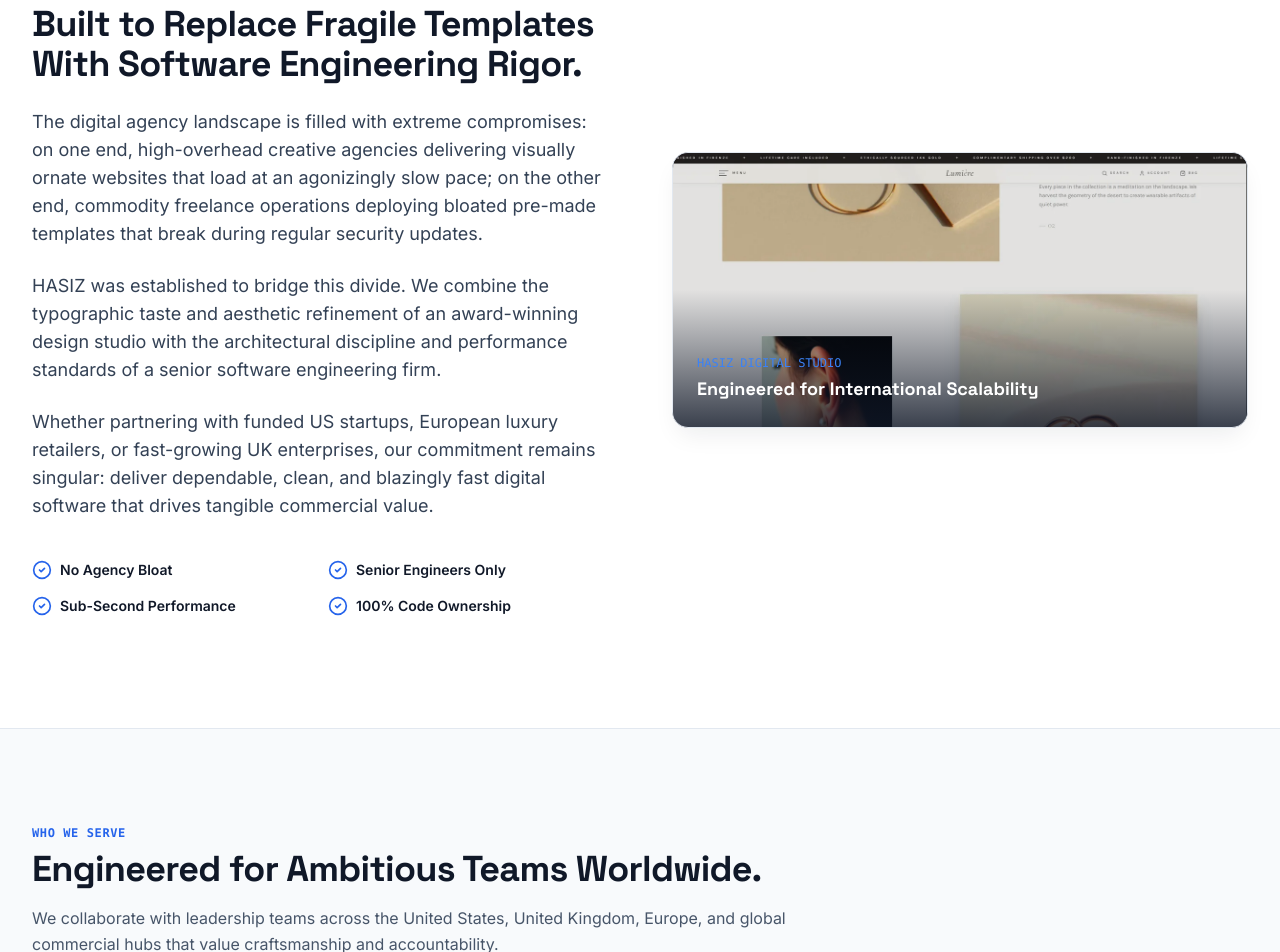
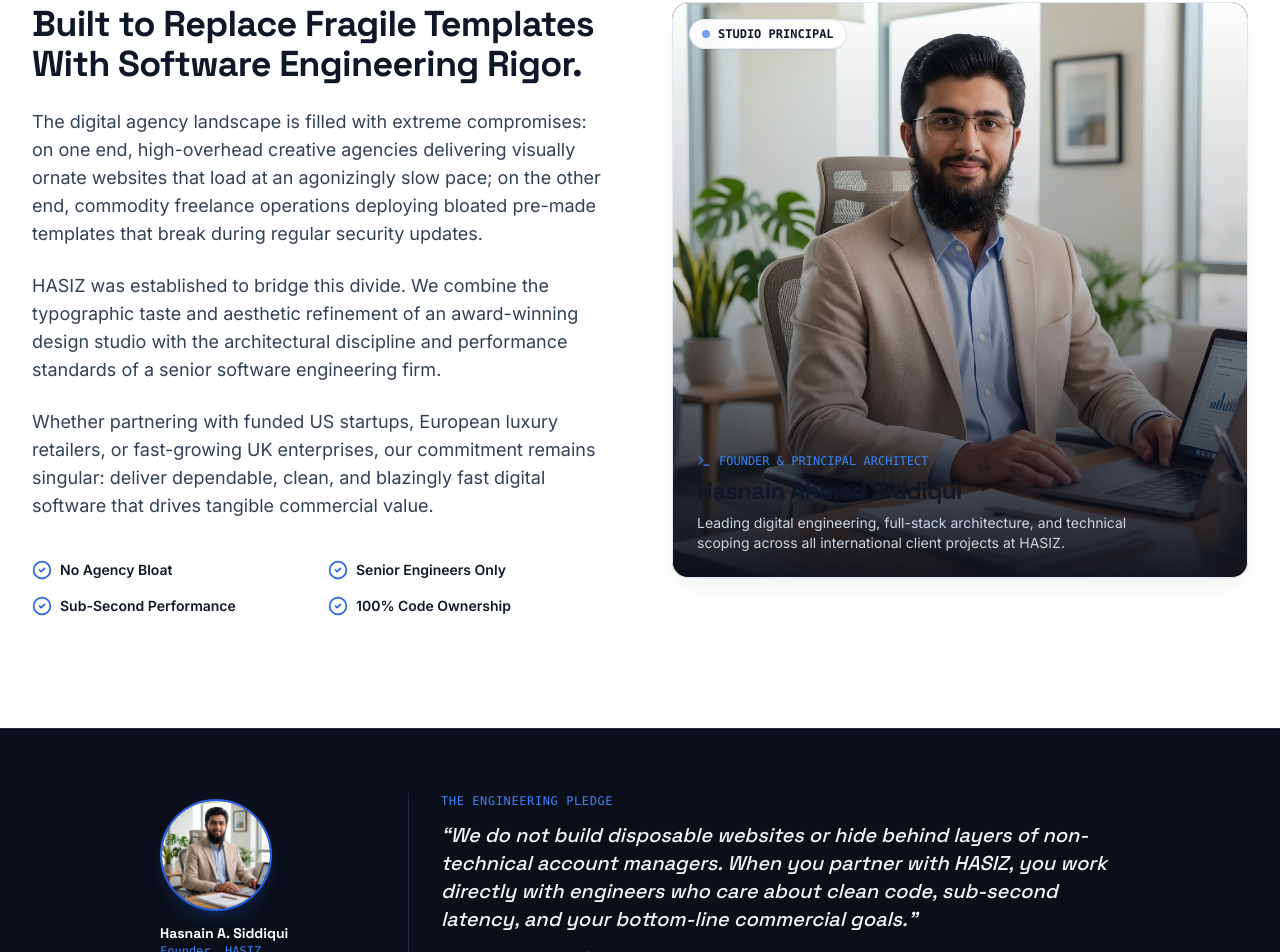
Before and after one commit to digitalhasiz-code/Hasiz-Digital, a Next.js app: page /about in a window 1280 px wide. Shown: the part 772-1724 px from the top of the page. Built offline with nearby package versions, Linux system fonts and the light colour scheme; no server answers.

Commit message:
feat: integrate founder professional portrait and leadership pledge in About page

```diff
--- a/src/app/about/page.tsx
+++ b/src/app/about/page.tsx
@@ -4,19 +4,19 @@
 import Breadcrumbs from "@/components/Breadcrumbs";
 import PhilosophySection from "@/components/PhilosophySection";
 import TechStackGrid from "@/components/TechStackGrid";
-import { ArrowRight, CheckCircle2, Shield, Code, Cpu, Target } from "lucide-react";
+import { ArrowRight, CheckCircle2, Shield, Code, Cpu, Target, Award, Terminal, Check, MessageSquare } from "lucide-react";
 
 export const metadata: Metadata = {
-  title: "About HASIZ — Digital Engineering Studio",
-  description: "Learn about HASIZ: our digital engineering studio background, senior technical capabilities, engineering standards, and international client focus.",
+  title: "About HASIZ — Digital Engineering Studio & Leadership",
+  description: "Learn about HASIZ: our digital engineering studio background, founder Hasnain Ahmed Siddiqui, senior technical capabilities, engineering standards, and international client focus.",
   alternates: {
-    canonical: "/about",
+    canonical: "https://www.hasiz.com/about",
   },
   openGraph: {
     title: "About HASIZ — Digital Engineering Studio",
     description: "We are an international digital engineering studio focused on high-performance web development, e-commerce systems, and custom software architecture.",
-    url: "https://hasiz.com/about",
-    images: [{ url: "/images/brand/og-image.png", width: 1200, height: 630 }],
+    url: "https://www.hasiz.com/about",
+    images: [{ url: "/images/about/hasnain-founder-principal-engineer.webp", width: 1024, height: 1024, alt: "Hasnain Ahmed Siddiqui — Founder & Principal Engineer, HASIZ" }],
   },
 };
 
@@ -30,7 +30,7 @@
 
           <div className="max-w-4xl space-y-6">
             <div className="inline-flex items-center gap-2 px-3 py-1 rounded-full text-xs font-mono font-semibold tracking-wider uppercase bg-blue-50 text-brand-blue border border-blue-200/60">
-              Studio Background &amp; Mission
+              Studio Background &amp; Leadership
             </div>
 
             <h1 className="font-heading text-4xl sm:text-5xl lg:text-6xl font-bold tracking-tight text-navy-900 leading-tight">
@@ -38,21 +38,22 @@
             </h1>
 
             <p className="text-lg sm:text-xl text-slate-600 leading-relaxed max-w-3xl">
-              HASIZ is a digital engineering studio focused on building high-performance websites, e-commerce storefronts, custom software, and intelligent digital solutions for ambitious modern businesses.
+              HASIZ is a digital engineering studio focused on building high-performance websites, e-commerce storefronts, custom software, and intelligent digital solutions for ambitious modern businesses worldwide.
             </p>
           </div>
         </div>
       </section>
 
-      {/* Origin & Core Philosophy */}
+      {/* Origin & Core Philosophy with Professional Founder Portrait */}
       <section className="py-20 lg:py-28 bg-white">
         <div className="max-w-7xl mx-auto px-4 sm:px-6 lg:px-8">
           <div className="grid grid-cols-1 lg:grid-cols-12 gap-12 lg:gap-16 items-center">
+            {/* Left Content */}
             <div className="lg:col-span-6 space-y-6 text-slate-600 text-base sm:text-lg leading-relaxed">
               <span className="text-xs font-mono font-semibold uppercase tracking-wider text-brand-blue block">
                 Engineering-First Mindset
               </span>
-              <h2 className="font-heading text-3xl sm:text-4xl font-bold text-navy-900">
+              <h2 className="font-heading text-3xl sm:text-4xl font-bold text-navy-900 leading-snug">
                 Built to Replace Fragile Templates With Software Engineering Rigor.
               </h2>
               <p>
@@ -65,7 +66,7 @@
                 Whether partnering with funded US startups, European luxury retailers, or fast-growing UK enterprises, our commitment remains singular: deliver dependable, clean, and blazingly fast digital software that drives tangible commercial value.
               </p>
 
-              <div className="pt-4 grid grid-cols-2 gap-4 text-sm font-semibold text-navy-900">
+              <div className="pt-4 grid grid-cols-1 min-[420px]:grid-cols-2 gap-4 text-sm font-semibold text-navy-900">
                 <div className="flex items-center gap-2">
                   <CheckCircle2 className="w-5 h-5 text-brand-blue flex-shrink-0" />
                   <span>No Agency Bloat</span>
@@ -85,19 +86,41 @@
               </div>
             </div>
 
+            {/* Right Professional Founder Image Composition */}
             <div className="lg:col-span-6">
-              <div className="relative rounded-2xl overflow-hidden border border-surface-border shadow-elevated bg-slate-900">
+              <div className="relative rounded-2xl overflow-hidden border border-surface-border shadow-elevated bg-navy-900 group max-w-lg mx-auto lg:max-w-none">
                 <Image
-                  src="/images/services/hasiz-web-development-portfolio.webp"
-                  alt="HASIZ digital engineering studio portfolio showcase of international projects"
-                  width={1200}
-                  height={750}
-                  className="w-full h-auto object-cover opacity-90"
+                  src="/images/about/hasnain-founder-principal-engineer.webp"
+                  alt="Hasnain Ahmed Siddiqui — Founder & Principal Engineer, HASIZ Digital Engineering Studio"
+                  width={1024}
+                  height={1024}
+                  priority
+                  className="w-full h-auto object-cover object-top transition-transform duration-500 group-hover:scale-[1.02]"
                 />
-                <div className="absolute inset-0 bg-gradient-to-t from-navy-900 via-transparent to-transparent opacity-80" />
-                <div className="absolute bottom-6 left-6 right-6 text-white">
-                  <div className="font-mono text-xs text-brand-sky mb-1">HASIZ DIGITAL STUDIO</div>
-                  <div className="font-heading text-lg font-bold">Engineered for International Scalability</div>
+
+                {/* Gradient vignette */}
+                <div className="absolute inset-0 bg-gradient-to-t from-navy-950 via-navy-950/25 to-transparent opacity-95" />
+
+                {/* Overlaid Leadership Tag */}
+                <div className="absolute top-4 left-4">
+                  <span className="inline-flex items-center gap-2 px-3 py-1.5 rounded-full bg-white/95 backdrop-blur-md text-navy-900 text-xs font-mono font-semibold shadow-sm border border-slate-200">
+                    <span className="w-2 h-2 rounded-full bg-brand-blue animate-pulse"></span>
+                    <span>STUDIO PRINCIPAL</span>
+                  </span>
+                </div>
+
+                {/* Overlaid Bottom Details */}
+                <div className="absolute bottom-6 left-6 right-6 text-white space-y-1.5">
+                  <div className="font-mono text-xs text-brand-sky flex items-center gap-2">
+                    <Terminal className="w-3.5 h-3.5" />
+                    <span>FOUNDER &amp; PRINCIPAL ARCHITECT</span>
+                  </div>
+                  <h3 className="font-heading text-xl sm:text-2xl font-bold tracking-tight">
+                    Hasnain Ahmed Siddiqui
+                  </h3>
+                  <p className="text-xs sm:text-sm text-slate-300 leading-relaxed max-w-md">
+                    Leading digital engineering, full-stack architecture, and technical scoping across all international client projects at HASIZ.
+                  </p>
                 </div>
               </div>
             </div>
@@ -105,8 +128,43 @@
         </div>
       </section>
 
+      {/* Founder Statement & Engineering Pledge */}
+      <section className="py-16 bg-navy-950 text-white border-y border-navy-800">
+        <div className="max-w-5xl mx-auto px-4 sm:px-6 lg:px-8">
+          <div className="grid grid-cols-1 md:grid-cols-12 gap-8 items-center">
+            <div className="md:col-span-3 text-center md:text-left">
+              <div className="relative w-24 h-24 sm:w-28 sm:h-28 rounded-full overflow-hidden border-2 border-brand-blue mx-auto md:mx-0 shadow-lg shadow-brand-blue/20">
+                <Image
+                  src="/images/about/hasnain-founder-principal-engineer.webp"
+                  alt="Hasnain Ahmed Siddiqui"
+                  fill
+                  sizes="112px"
+                  className="object-cover object-top"
+                />
+              </div>
+              <div className="mt-3">
+                <div className="font-heading font-bold text-sm text-white">Hasnain A. Siddiqui</div>
+                <div className="text-xs text-brand-sky font-mono">Founder, HASIZ</div>
+              </div>
+            </div>
+
+            <div className="md:col-span-9 space-y-3 border-t md:border-t-0 md:border-l border-navy-800 pt-6 md:pt-0 md:pl-8">
+              <span className="text-xs font-mono uppercase tracking-wider text-brand-sky block">
+                The Engineering Pledge
+              </span>
+              <blockquote className="text-lg sm:text-xl font-heading text-slate-100 leading-relaxed italic">
+                &ldquo;We do not build disposable websites or hide behind layers of non-technical account managers. When you partner with HASIZ, you work directly with engineers who care about clean code, sub-second latency, and your bottom-line commercial goals.&rdquo;
+              </blockquote>
+              <div className="text-xs text-slate-400 font-mono pt-1">
+                Direct Engineer-to-Client Architecture • 100% Code Ownership • No Outsourced Subcontractors
+              </div>
+            </div>
+          </div>
+        </div>
+      </section>
+
       {/* Target Audience & Capabilities */}
-      <section className="py-20 lg:py-24 bg-surface border-t border-surface-border">
+      <section className="py-20 lg:py-24 bg-surface border-b border-surface-border">
         <div className="max-w-7xl mx-auto px-4 sm:px-6 lg:px-8">
           <div className="max-w-3xl mb-16">
             <span className="text-xs font-mono font-semibold uppercase tracking-wider text-brand-blue block mb-2">
@@ -177,7 +235,7 @@
             Looking for a Trusted Digital Engineering Partner?
           </h2>
           <p className="text-slate-300 text-base sm:text-lg max-w-xl mx-auto">
-            Let&apos;s discuss your technical specifications, architecture roadmap, and delivery timelines.
+            Let&apos;s discuss your technical specifications, architecture roadmap, and delivery timelines directly with our engineering leadership.
           </p>
           <div className="pt-2">
             <Link
```
Also changed, not shown: public/images/about/hasnain-founder-principal-engineer.webp (added), 1 other file (tests, documents, lock files or other folders).
